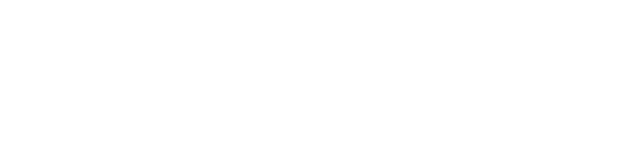
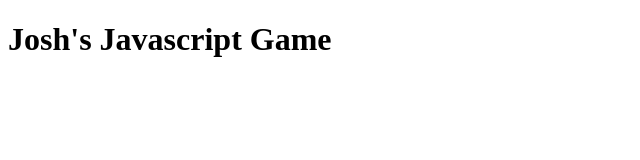
Before and after one commit to joshiosimoe/FirstJavaScriptGame, a plain HTML site: page index.html in a window 1280 px wide. Shown: the whole page, without its empty margins (0-640 px from the left). Drawn offline with Linux system fonts and the light colour scheme.

Commit message:
Update index.html

```diff
--- a/index.html
+++ b/index.html
@@ -4,6 +4,6 @@
     <title>JavaScript Game</title>
 </head>
 <body>
-
+    <h1>Josh's Javascript Game<h1>
 </body>
 </html>
```
